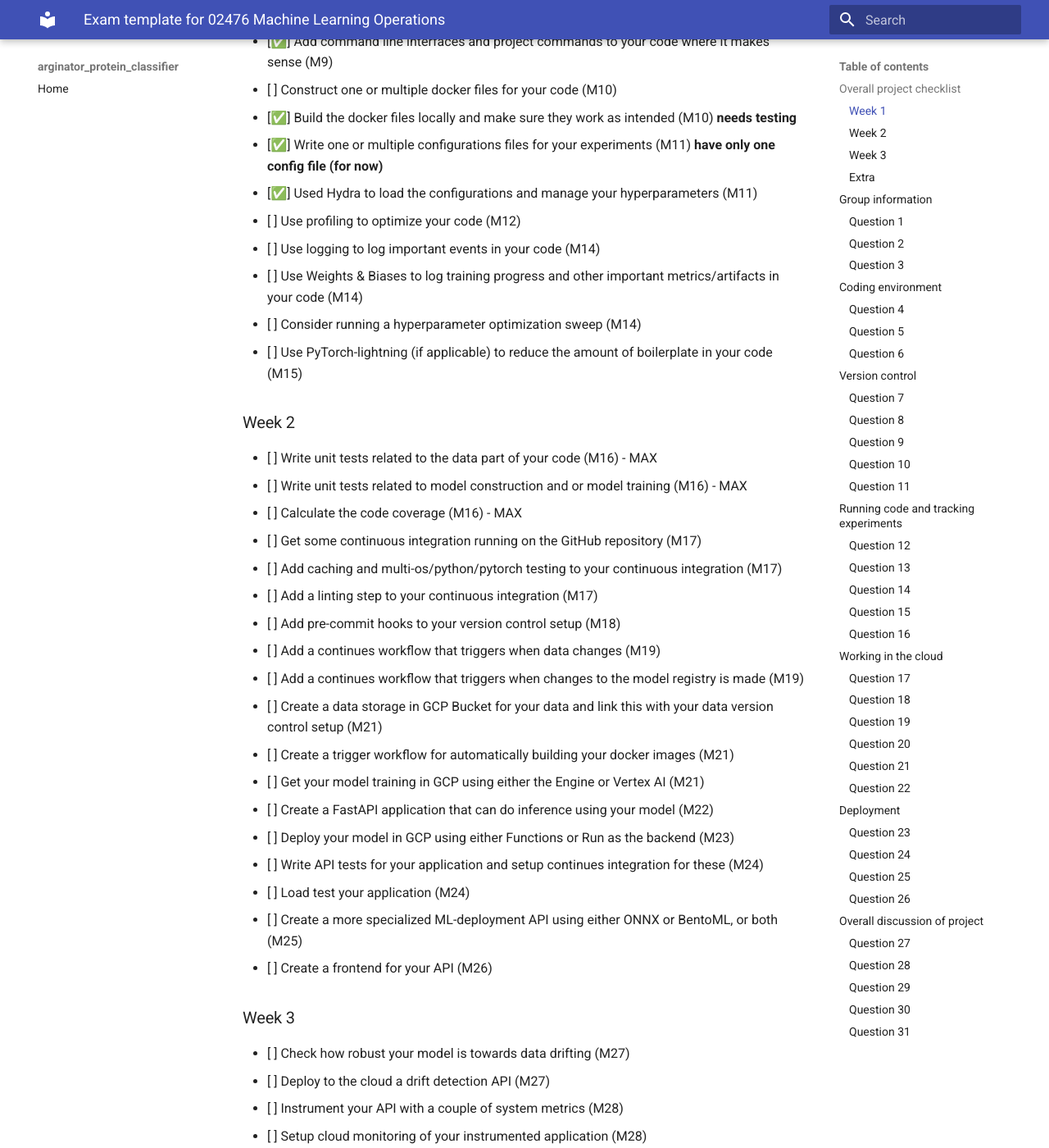
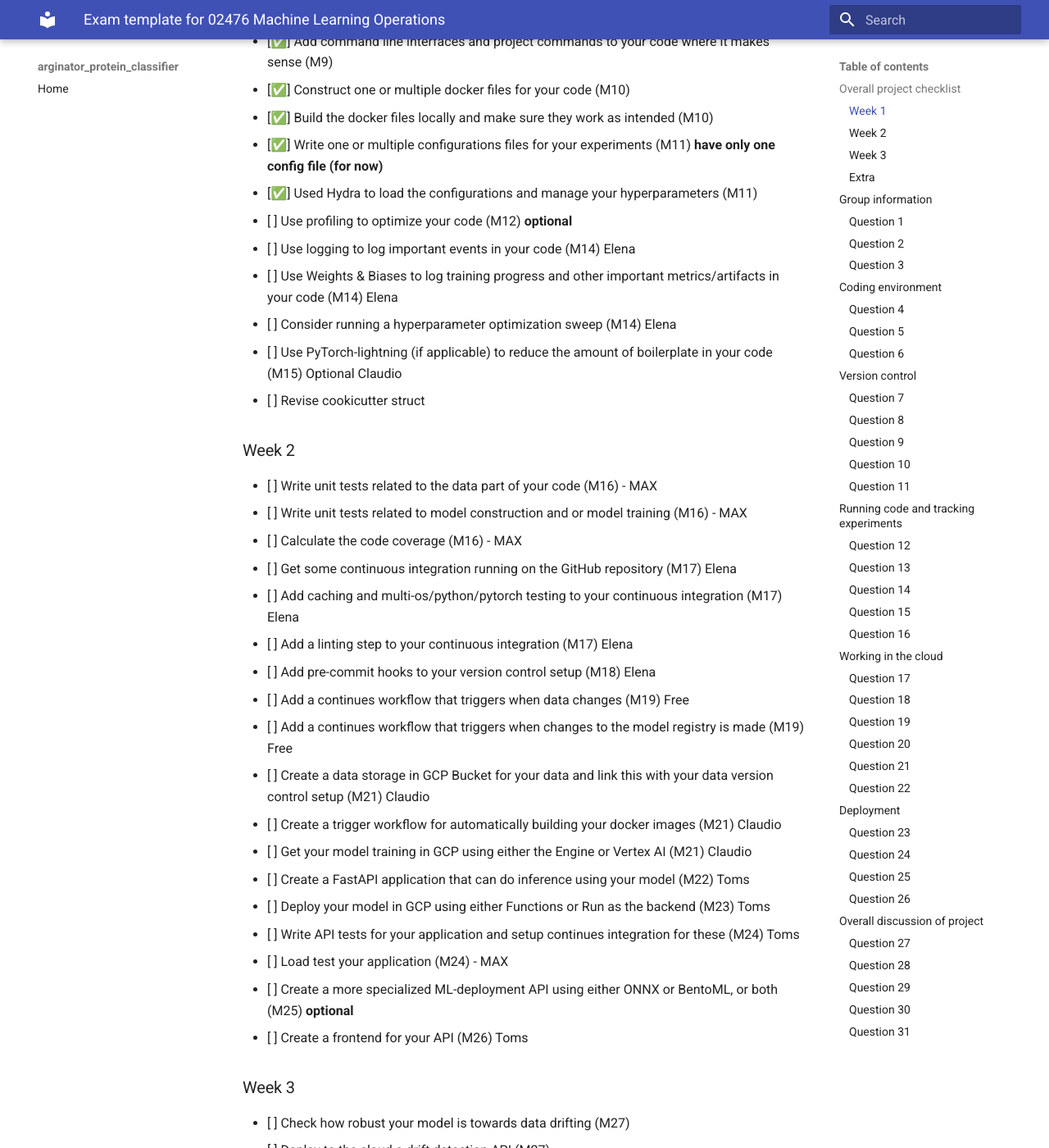
Before and after one commit to elena-iri/ARGinator, an MkDocs documentation site: the page built from docs/source/checklist.md, in a window 1280 px wide and 1400 px high, scrolled down 1773 px. Shown: the whole window at 82% size. Built offline with MkDocs 1.6.1 and Material for MkDocs 9.7.7, drawn with Linux system fonts in a browser that asks for light colours.

Commit message:
Revise checklist with optional tasks and assignments
Updated checklist with optional notes and assigned tasks.

```diff
--- a/docs/source/checklist.md
+++ b/docs/source/checklist.md
@@ -62,38 +62,39 @@ will check the repositories and the code to verify your answers.
     are using (M2+M6)
 * [ ] Remember to comply with good coding practices (`pep8`) while doing the project (M7) TOMS 🇱🇻
 * [✅] Do a bit of code typing and remember to document essential parts of your code (M7)
-* [ ] Setup version control for your data or part of your data (M8)
+* [ ] Setup version control for your data or part of your data (M8) **optional**
 * [✅] Add command line interfaces and project commands to your code where it makes sense (M9)
-* [ ] Construct one or multiple docker files for your code (M10)
-* [✅] Build the docker files locally and make sure they work as intended (M10) **needs testing**
+* [✅] Construct one or multiple docker files for your code (M10)
+* [✅] Build the docker files locally and make sure they work as intended (M10)
 * [✅] Write one or multiple configurations files for your experiments (M11) **have only one config file (for now)**
 * [✅] Used Hydra to load the configurations and manage your hyperparameters (M11)
-* [ ] Use profiling to optimize your code (M12)
-* [ ] Use logging to log important events in your code (M14)
-* [ ] Use Weights & Biases to log training progress and other important metrics/artifacts in your code (M14)
-* [ ] Consider running a hyperparameter optimization sweep (M14)
-* [ ] Use PyTorch-lightning (if applicable) to reduce the amount of boilerplate in your code (M15)
+* [ ] Use profiling to optimize your code (M12) **optional**
+* [ ] Use logging to log important events in your code (M14) Elena
+* [ ] Use Weights & Biases to log training progress and other important metrics/artifacts in your code (M14) Elena
+* [ ] Consider running a hyperparameter optimization sweep (M14) Elena
+* [ ] Use PyTorch-lightning (if applicable) to reduce the amount of boilerplate in your code (M15) Optional Claudio
+* [ ] Revise cookicutter struct
 
 ### Week 2
 
 * [ ] Write unit tests related to the data part of your code (M16) - MAX
 * [ ] Write unit tests related to model construction and or model training (M16) - MAX
 * [ ] Calculate the code coverage (M16) - MAX
-* [ ] Get some continuous integration running on the GitHub repository (M17)
-* [ ] Add caching and multi-os/python/pytorch testing to your continuous integration (M17)
-* [ ] Add a linting step to your continuous integration (M17)
-* [ ] Add pre-commit hooks to your version control setup (M18)
-* [ ] Add a continues workflow that triggers when data changes (M19)
-* [ ] Add a continues workflow that triggers when changes to the model registry is made (M19)
-* [ ] Create a data storage in GCP Bucket for your data and link this with your data version control setup (M21)
-* [ ] Create a trigger workflow for automatically building your docker images (M21)
-* [ ] Get your model training in GCP using either the Engine or Vertex AI (M21)
-* [ ] Create a FastAPI application that can do inference using your model (M22)
-* [ ] Deploy your model in GCP using either Functions or Run as the backend (M23)
-* [ ] Write API tests for your application and setup continues integration for these (M24)
-* [ ] Load test your application (M24)
-* [ ] Create a more specialized ML-deployment API using either ONNX or BentoML, or both (M25)
-* [ ] Create a frontend for your API (M26)
+* [ ] Get some continuous integration running on the GitHub repository (M17) Elena
+* [ ] Add caching and multi-os/python/pytorch testing to your continuous integration (M17) Elena
+* [ ] Add a linting step to your continuous integration (M17) Elena
+* [ ] Add pre-commit hooks to your version control setup (M18) Elena
+* [ ] Add a continues workflow that triggers when data changes (M19) Free
+* [ ] Add a continues workflow that triggers when changes to the model registry is made (M19) Free
+* [ ] Create a data storage in GCP Bucket for your data and link this with your data version control setup (M21) Claudio
+* [ ] Create a trigger workflow for automatically building your docker images (M21) Claudio
+* [ ] Get your model training in GCP using either the Engine or Vertex AI (M21) Claudio
+* [ ] Create a FastAPI application that can do inference using your model (M22) Toms
+* [ ] Deploy your model in GCP using either Functions or Run as the backend (M23) Toms
+* [ ] Write API tests for your application and setup continues integration for these (M24) Toms
+* [ ] Load test your application (M24) - MAX
+* [ ] Create a more specialized ML-deployment API using either ONNX or BentoML, or both (M25) **optional**
+* [ ] Create a frontend for your API (M26) Toms
 
 ### Week 3
 
```
